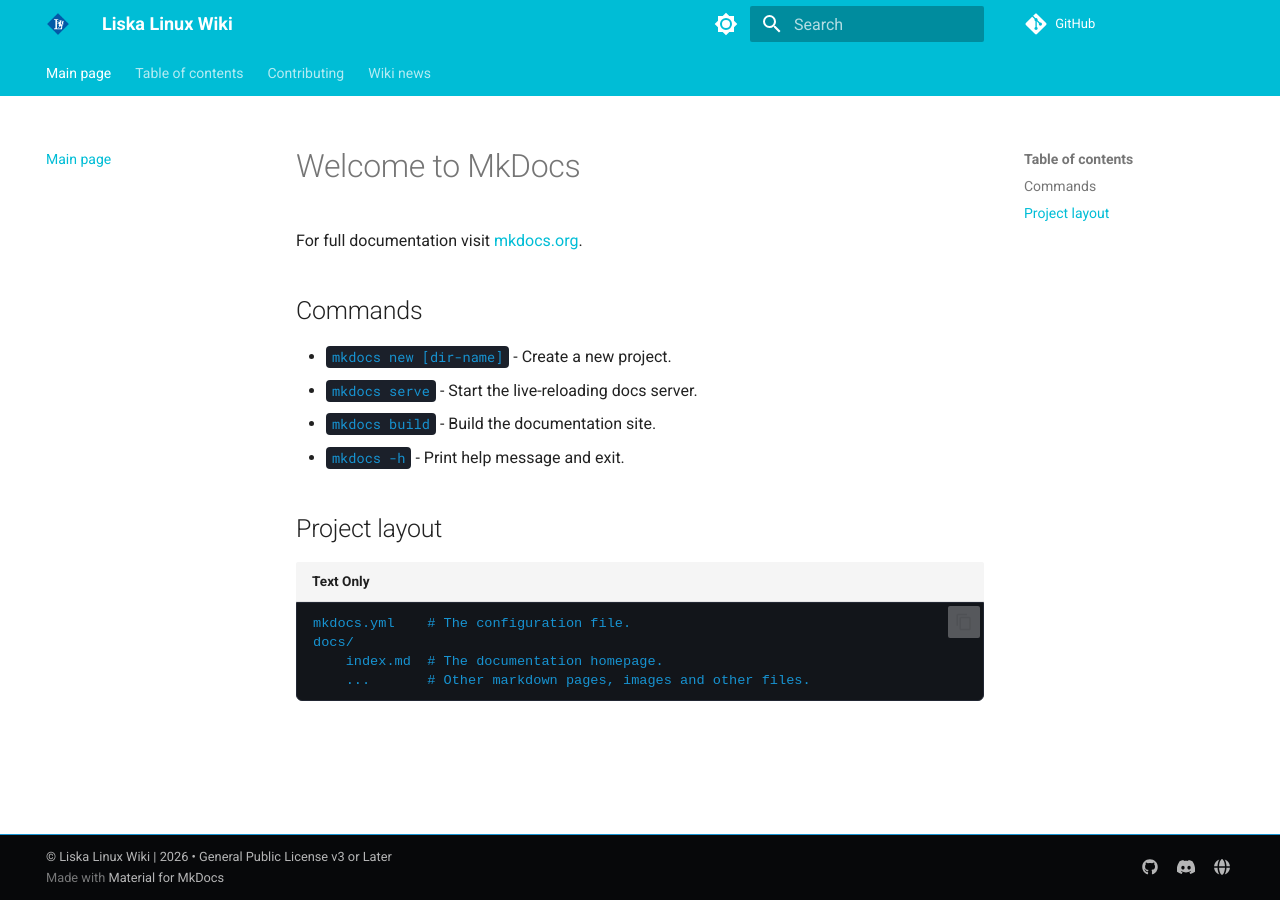
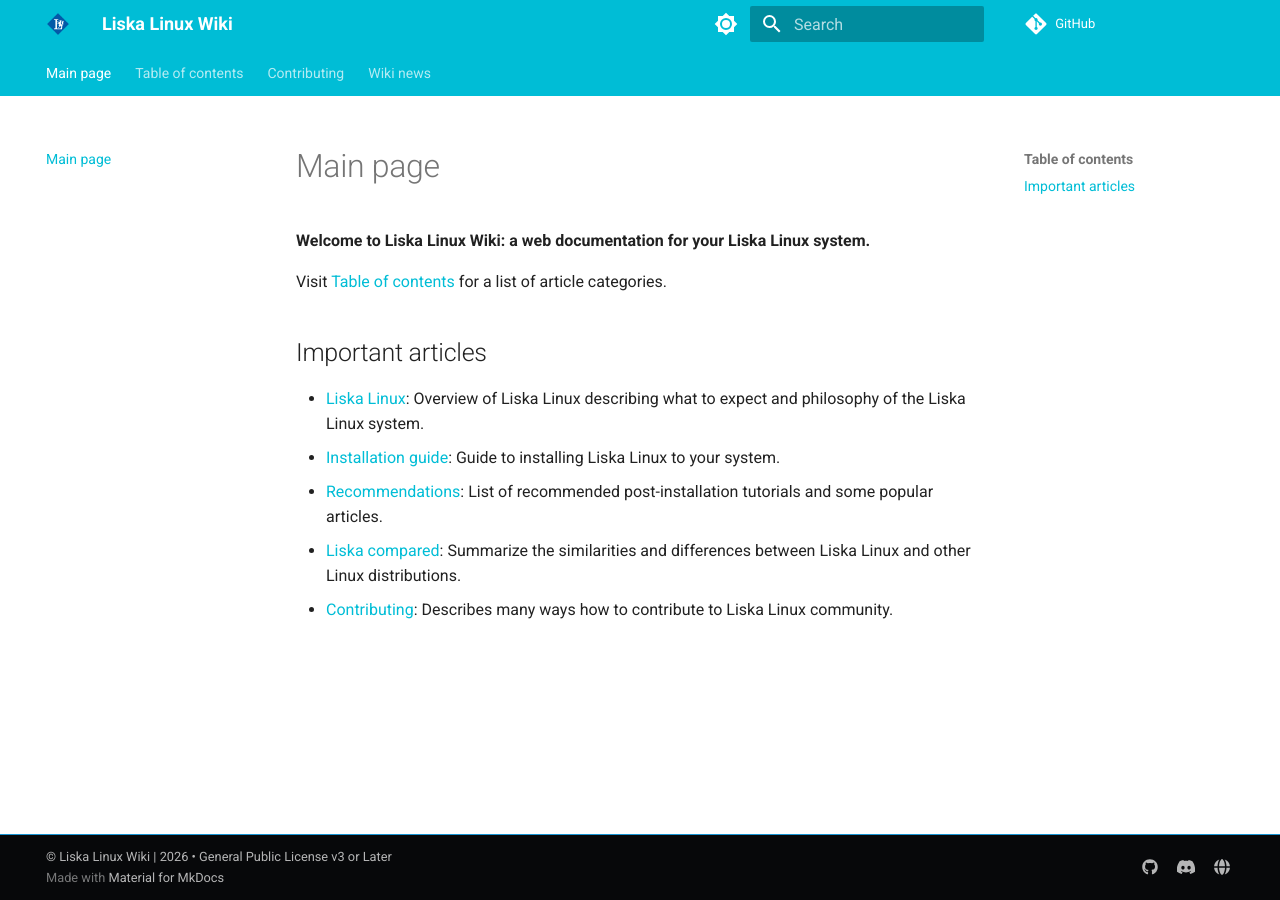
Before and after one commit to source-liskalinux/wiki, an MkDocs documentation site: the page built from docs/index.md, in a window 1280 px wide. Built offline with MkDocs 1.6.1 and Material for MkDocs 9.7.7, drawn with Linux system fonts in a browser that asks for light colours; comment, search, counter and statistics services are not loaded.

Commit message:
Update index.md

```diff
--- a/docs/index.md
+++ b/docs/index.md
@@ -1,17 +1,16 @@
-# Welcome to MkDocs
+# Main page
+**Welcome to Liska Linux Wiki: a web documentation for your Liska Linux system.**
 
-For full documentation visit [mkdocs.org](https://www.mkdocs.org).
+Visit [Table of contents](https://liskalinuxwiki.web.app/table-of-contents) for a list of article categories.
 
-## Commands
-
-* `mkdocs new [dir-name]` - Create a new project.
-* `mkdocs serve` - Start the live-reloading docs server.
-* `mkdocs build` - Build the documentation site.
-* `mkdocs -h` - Print help message and exit.
-
-## Project layout
-
-    mkdocs.yml    # The configuration file.
-    docs/
-        index.md  # The documentation homepage.
-        ...       # Other markdown pages, images and other files.
+## Important articles
+* [Liska Linux](https://liskalinuxwiki.web.app/liskalinux):
+  Overview of Liska Linux describing what to expect and philosophy of the Liska Linux system.
+* [Installation guide](https://liskalinuxwiki.web.app/installation-guide):
+  Guide to installing Liska Linux to your system.
+* [Recommendations](https://liskalinuxwiki.web.app/recommendations):
+  List of recommended post-installation tutorials and some popular articles.
+* [Liska compared](https://liskalinuxwiki.web.app/compared):
+  Summarize the similarities and differences between Liska Linux and other Linux distributions.
+* [Contributing](https://liskalinuxwiki.web.app/contributing):
+  Describes many ways how to contribute to Liska Linux community.
```
